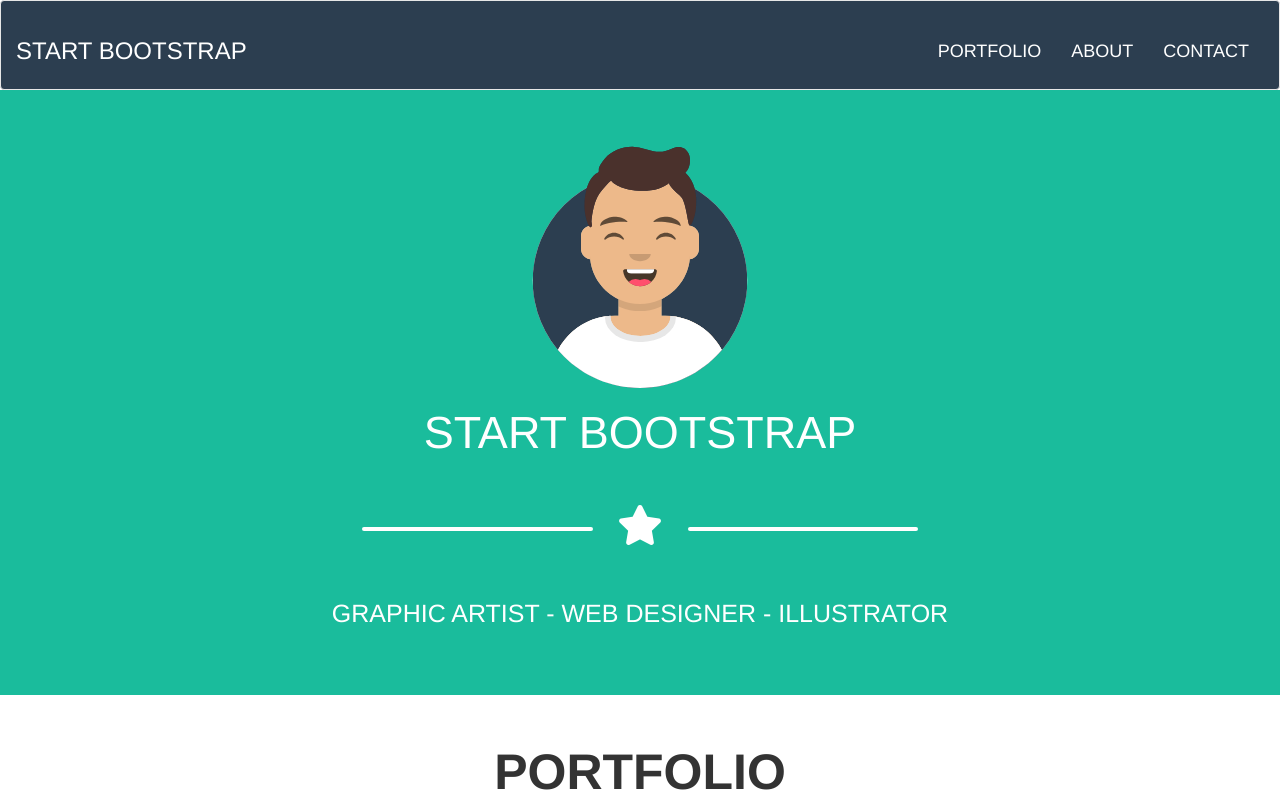
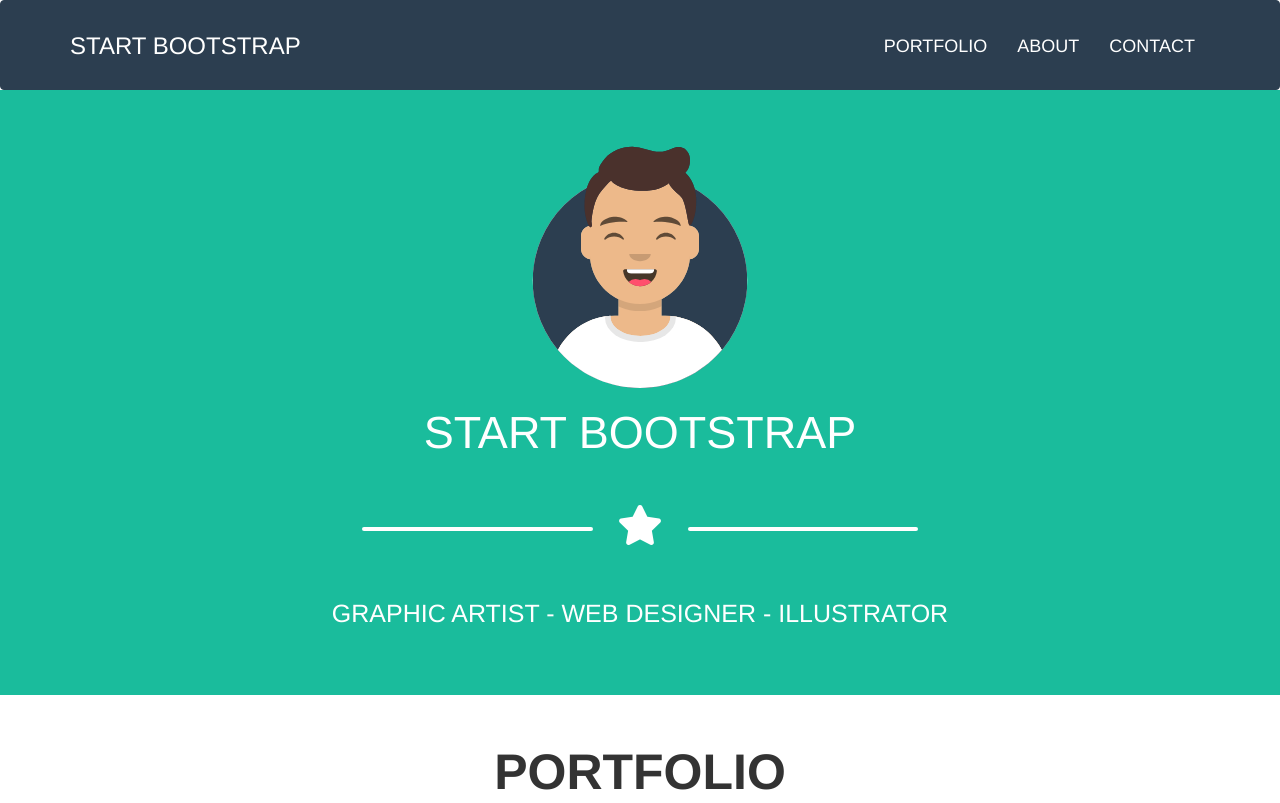
Before and after one commit to BenoitGaudieri/html-css-bootstrap-freelancer, a plain HTML site: page index.html in a window 1280 px wide. Shown: the top 803 px of the page. Drawn offline with nearby package versions, Linux system fonts and the light colour scheme.

Commit message:
fix. bug navbar

```diff
--- a/css/index.css
+++ b/css/index.css
@@ -4,7 +4,7 @@
 }
 
 .centered-Y {
-    transform: translateY(50%);
+    padding-top: 20px;
 }
 
 .text-center {
@@ -101,11 +101,19 @@
     margin-bottom: 0;
 }
 
+.navbar-default {
+    border-color: #2c3e50;
+}
+
+.navbar-collapse {
+    background-color: #2c3e50;
+}
+
 .navbar-brand {
     font-size: 24px;
 }
 
-.navbar .container-fluid a,
+.navbar .container a,
 .navbar .navbar-nav li a {
     color: #fff;
 }
--- a/index.html
+++ b/index.html
@@ -20,7 +20,7 @@
     <header class="main-header">
         <!-- Navbar -->
         <nav class="navbar navbar-default">
-            <div class="container-fluid text-upper">
+            <div class="container text-upper">
                 <div class="centered-Y">
                     <!-- Brand and toggle get grouped for better mobile display -->
                     <div class="navbar-header">
```
